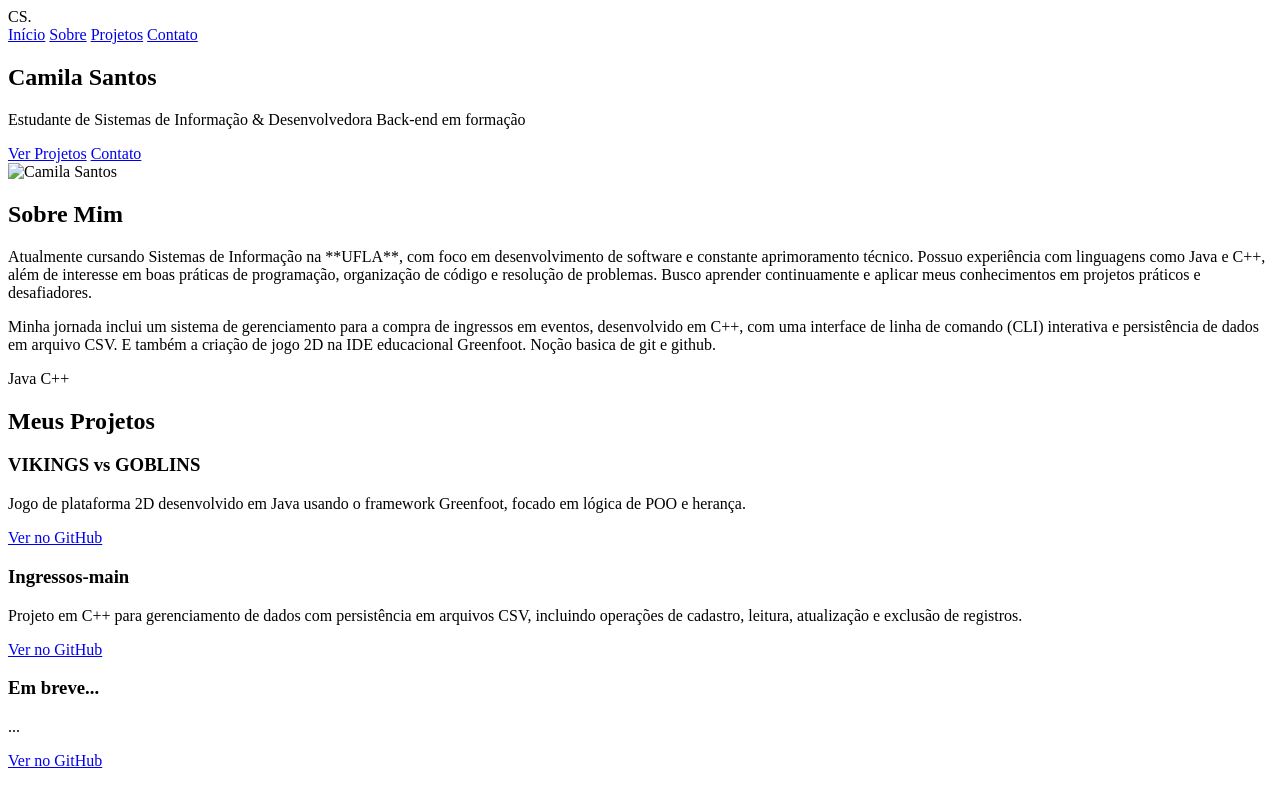
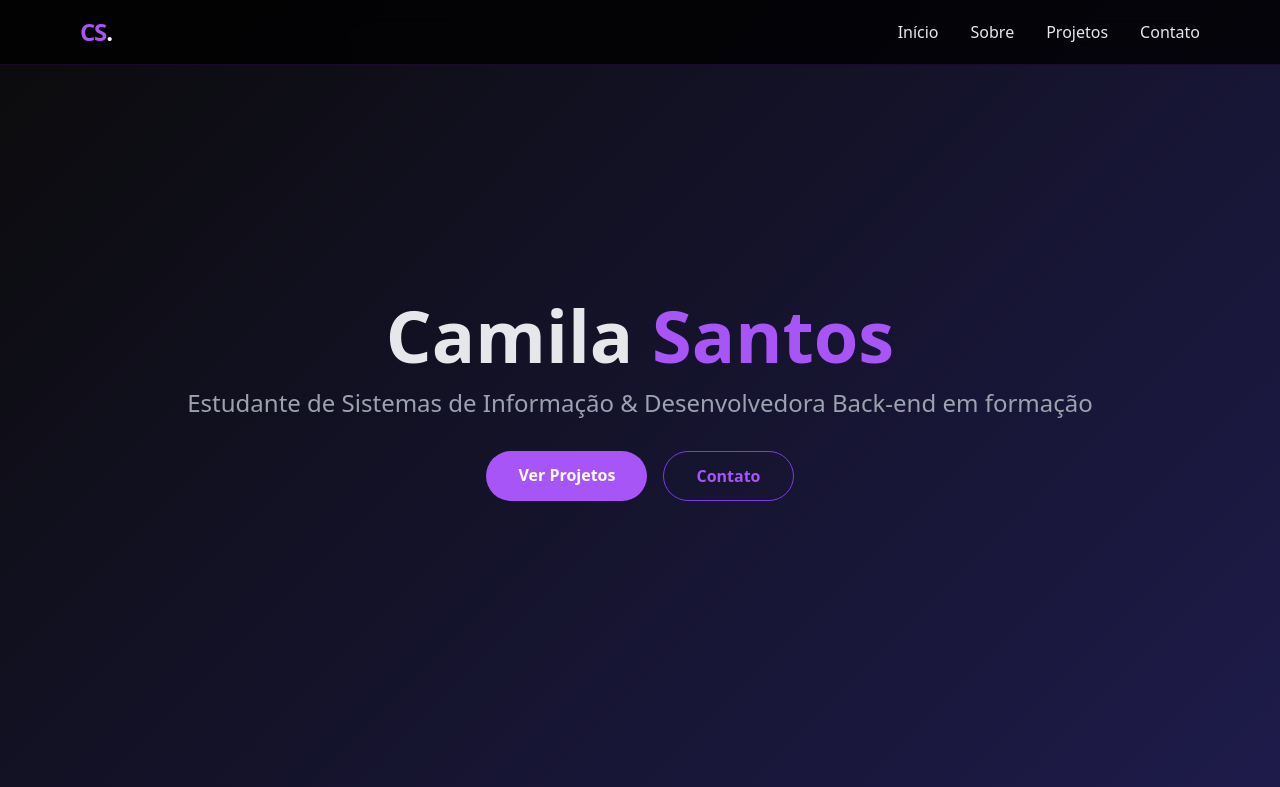
Before and after one commit to Camilasnasc/portfolio, a plain HTML site: page index.html in a window 1280 px wide. Shown: the top 787 px of the page. Drawn offline with nearby package versions, Linux system fonts and the light colour scheme.

Commit message:
feat(portfolio): implementacao de style css

```diff
--- a/index.html
+++ b/index.html
@@ -1,9 +1,19 @@
 <!DOCTYPE html>
-<html lang="en">
+<html lang="pt-br">
 <head>
     <meta charset="UTF-8">
     <meta name="viewport" content="width=device-width, initial-scale=1.0">
-    <title>Portfólio</title>
+    <title>Camila Santos | Dev Portfolio</title>
+    <script src="https://cdn.tailwindcss.com"></script>
+    <link rel="stylesheet" href="https://cdnjs.cloudflare.com/ajax/libs/font-awesome/6.0.0/css/all.min.css">
+    <style>
+        body { background-color: #0b0b0b; color: #e5e7eb; }
+        .text-purple-accent { color: #a855f7; }
+        .bg-purple-accent { background-color: #a855f7; }
+        .border-purple-accent { border-color: #7c3aed; }
+        .gradient-bg { background: linear-gradient(135deg, #0b0b0b 0%, #1e1b4b 100%); }
+        .card-hover:hover { transform: translateY(-5px); transition: all 0.3s ease; border-color: #a855f7; }
+    </style>
 </head>
 <body class="font-sans">
 
```
